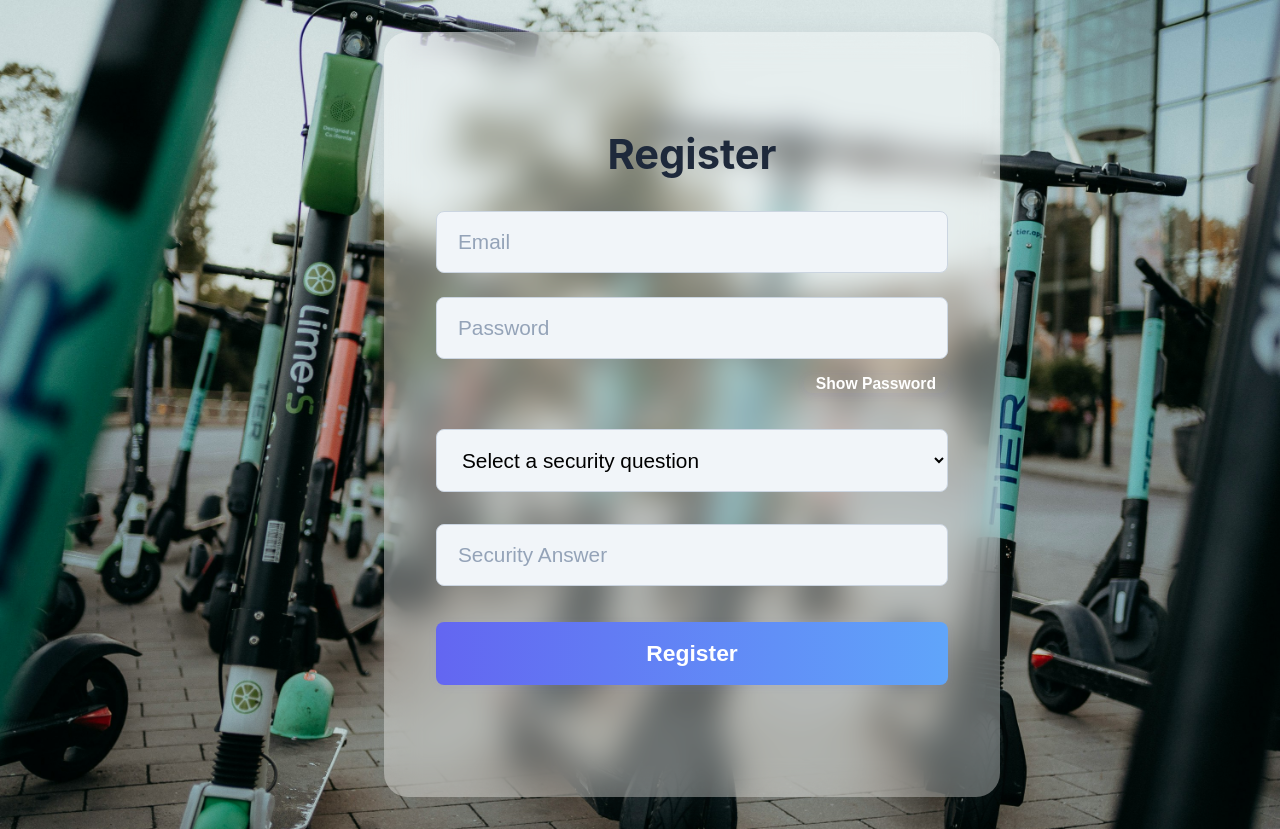
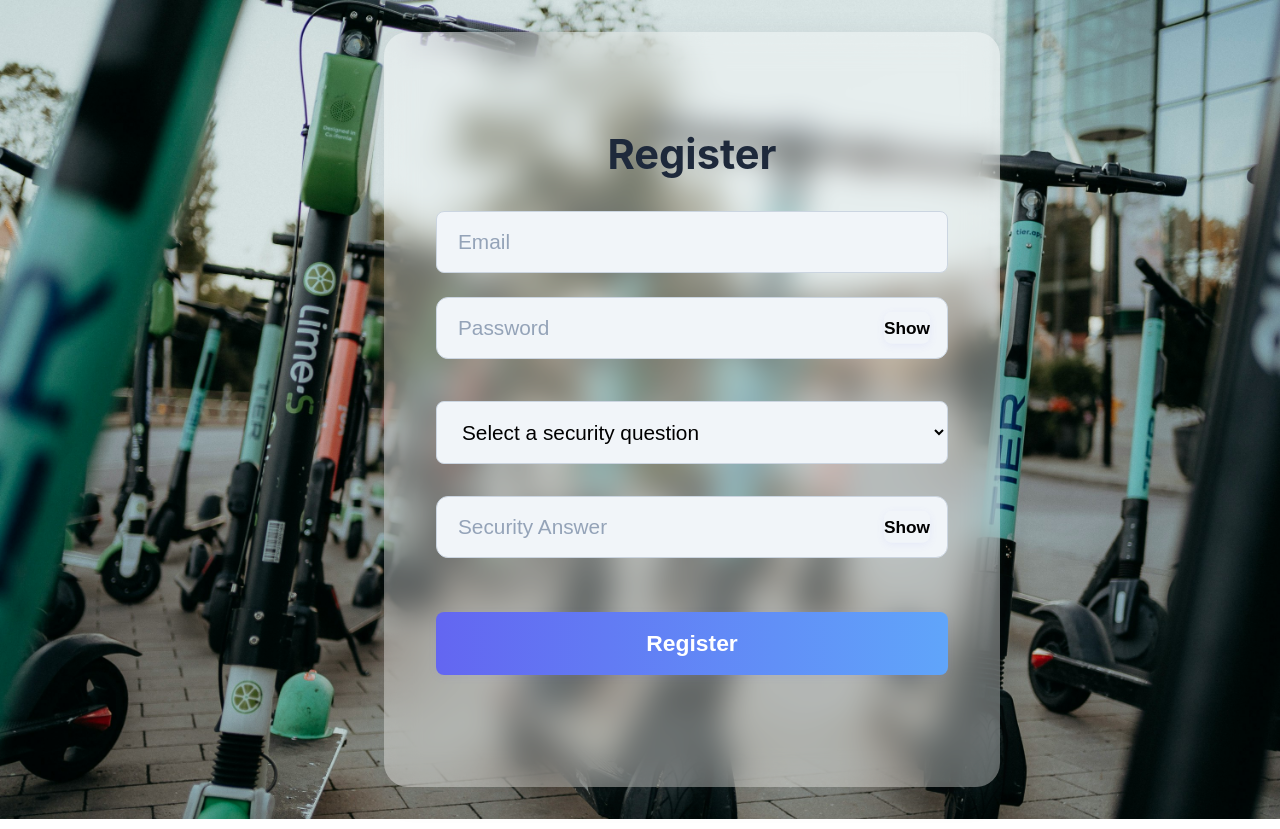
Before and after one commit to Viishveesh/DALScooter, a React (Vite) app in the folder frontend/: page /register in a window 1280 px wide. Built offline with nearby package versions, Linux system fonts and the light colour scheme; what amazon-cognito-identity-js would draw is missing.

Commit message:
Update Register.jsx

```diff
--- a/frontend/src/components/Register.jsx
+++ b/frontend/src/components/Register.jsx
@@ -19,6 +19,7 @@ export default function Register() {
   const [answer, setAnswer] = useState('');
   const [message, setMessage] = useState('');
   const [showPassword, setShowPassword] = useState(false);
+  const [showAnswer, setShowAnswer] = useState(false);
   const navigate = useNavigate();
 
   const handleSubmit = (e) => {
@@ -52,14 +53,51 @@ export default function Register() {
       <h2>Register</h2>
       <form className="login-form" onSubmit={handleSubmit}>
         <input placeholder="Email" value={email} onChange={(e) => setEmail(e.target.value)} />
-        <input placeholder="Password" type={showPassword ? "text" : "password"} value={password} onChange={(e) => setPassword(e.target.value)} />
-        <button
-          type="button"
-          onClick={() => setShowPassword((prev) => !prev)}
-          style={{ marginBottom: '12px', marginTop: '-8px', alignSelf: 'flex-end', background: 'none', border: 'none', color: '#fff', cursor: 'pointer', fontSize: '0.98rem', padding: '0 12px' }}
-        >
-          {showPassword ? 'Hide Password' : 'Show Password'}
-        </button>
+        <div style={{ position: 'relative', width: '100%' }}>
+          <input
+            placeholder="Password"
+            type={showPassword ? "text" : "password"}
+            value={password}
+            onChange={(e) => setPassword(e.target.value)}
+            style={{
+              width: '100%',
+              paddingRight: '60px',
+              background: '#f1f5f9',
+              border: '1.5px solid #cbd5e1',
+              borderRadius: '12px',
+              fontSize: '1.3rem',
+              marginBottom: '18px',
+              padding: '18px 21px',
+              boxSizing: 'border-box',
+              color: '#222',
+              outline: 'none',
+              fontWeight: 400
+            }}
+          />
+          <button
+            type="button"
+            onClick={() => setShowPassword((prev) => !prev)}
+            style={{
+              position: 'absolute',
+              right: '18px',
+              top: '7%',
+              transform: 'translateY(-7%)',
+              background: 'none',
+              border: 'none',
+              color: '#000',
+              cursor: 'pointer',
+              fontSize: '1.08rem',
+              padding: 0,
+              zIndex: 2,
+              height: '32px',
+              display: 'flex',
+              alignItems: 'center',
+              justifyContent: 'center'
+            }}
+          >
+            {showPassword ? 'Hide' : 'Show'}
+          </button>
+        </div>
         <select value={question} onChange={(e) => setQuestion(e.target.value)} required style={{padding: '18px 21px', borderRadius: '8px', fontSize: '1.3rem', border: '1.5px solid #cbd5e1', background: '#f1f5f9', marginBottom: '8px'}}>
           <option value="">Select a security question</option>
           <option value="What is your favorite color?">What is your favorite color?</option>
@@ -67,7 +105,51 @@ export default function Register() {
           <option value="What is your mother's maiden name?">What is your mother's maiden name?</option>
           <option value="What city were you born in?">What city were you born in?</option>
         </select>
-        <input placeholder="Security Answer" value={answer} onChange={(e) => setAnswer(e.target.value)} />
+        <div style={{ position: 'relative', width: '100%' }}>
+          <input
+            placeholder="Security Answer"
+            type={showAnswer ? "text" : "password"}
+            value={answer}
+            onChange={(e) => setAnswer(e.target.value)}
+            style={{
+              width: '100%',
+              paddingRight: '60px',
+              background: '#f1f5f9',
+              border: '1.5px solid #cbd5e1',
+              borderRadius: '12px',
+              fontSize: '1.3rem',
+              marginBottom: '18px',
+              padding: '18px 21px',
+              boxSizing: 'border-box',
+              color: '#222',
+              outline: 'none',
+              fontWeight: 400
+            }}
+          />
+          <button
+            type="button"
+            onClick={() => setShowAnswer((prev) => !prev)}
+            style={{
+              position: 'absolute',
+              right: '18px',
+              top: '7%',
+              transform: 'translateY(-7%)',
+              background: 'none',
+              border: 'none',
+              color: '#000',
+              cursor: 'pointer',
+              fontSize: '1.08rem',
+              padding: 0,
+              zIndex: 2,
+              height: '32px',
+              display: 'flex',
+              alignItems: 'center',
+              justifyContent: 'center'
+            }}
+          >
+            {showAnswer ? 'Hide' : 'Show'}
+          </button>
+        </div>
         <button type="submit">Register</button>
       </form>
       <p className={`message${message.includes('successful') ? ' message-success' : message ? ' message-error' : ''}`}>{message}</p>
```
